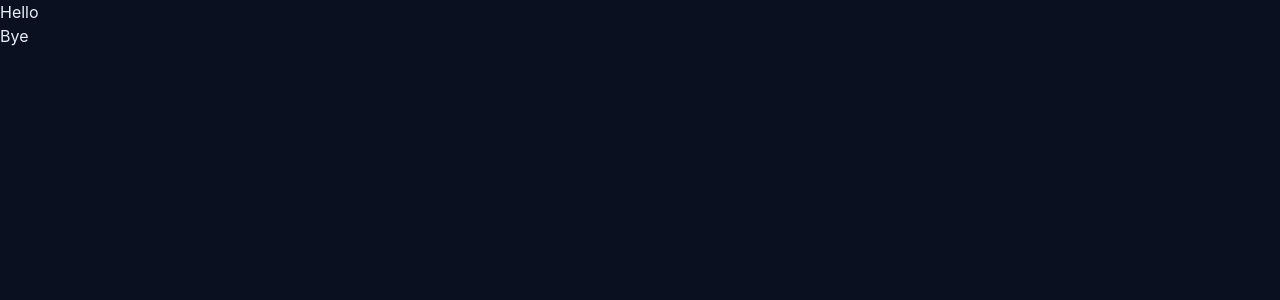
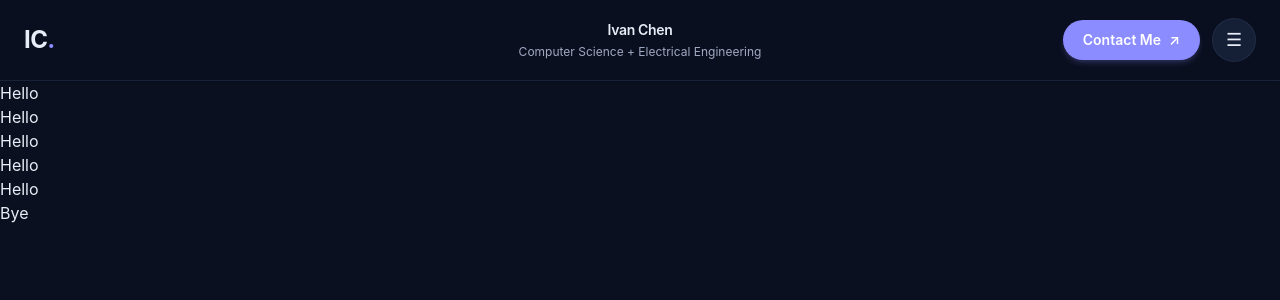
Before and after one commit to CowchPotatoe/Portfolio, a React (Vite) app: page / in a window 1280 px wide. Shown: the top 300 px of the page. Built offline with nearby package versions, Linux system fonts and the light colour scheme.

Commit message:
Navbar update

```diff
--- a/src/App.jsx
+++ b/src/App.jsx
@@ -1,4 +1,9 @@
 import { Navbar } from "@/components/layout/Navbar";
+import { Hero } from "@/sections/Hero";
+import { About } from "@/sections/About";
+import { Projects } from "@/sections/Projects";
+import { Experience } from "@/sections/Experience";
+import { Contact } from "@/sections/Contact";
 import { Footer } from "@/components//layout/Footer";
 
 function App() {
@@ -6,7 +11,11 @@ function App() {
     <div className="min-h-screen overflow-x-hidden">
       <Navbar />
       <main>
-
+        <Hero />
+        <About />
+        <Projects />
+        <Experience />
+        <Contact />
       </main>
       <Footer />
     </div>
--- a/src/components/Button.jsx
+++ b/src/components/Button.jsx
@@ -0,0 +1,42 @@
+export const Button = ({
+  children,
+  size = "default",
+  variant = "primary",
+  className = "",
+  ...props
+}) => {
+
+  // Styles every button shares
+  const baseClasses =
+    "rounded-full font-medium transition-colors duration-200 " +
+    "focus-visible:outline-none focus-visible:ring-2 focus-visible:ring-primary " +
+    "disabled:opacity-50 disabled:cursor-not-allowed";
+
+  // Controls the button's size
+  const sizeClasses = {
+    sm: "px-4 py-2 text-sm",
+    default: "px-6 py-3 text-base",
+    lg: "px-8 py-4 text-lg",
+  };
+
+  // Controls the button's appearance
+  const variantClasses = {
+    primary:
+      "bg-primary text-primary-foreground hover:bg-primary/90",
+
+    secondary:
+      "bg-surface text-foreground hover:bg-surface/80",
+
+    outline:
+      "border border-primary text-foreground hover:bg-primary/10",
+  };
+
+  return (
+    <button
+      className={`${baseClasses} ${sizeClasses[size]} ${variantClasses[variant]} ${className}`}
+      {...props}
+    >
+      {children}
+    </button>
+  );
+};
--- a/src/components/layout/Navbar.jsx
+++ b/src/components/layout/Navbar.jsx
@@ -1,5 +1,85 @@
+import { useState } from "react";
+
+const navLinks = [
+  { href: "#about", label: "About" },
+  { href: "#projects", label: "Projects" },
+  { href: "#experience", label: "Experience" },
+];
+
 export const Navbar = () => {
-    return (
-        <header>Hello</header>
-    );
-}
+  const [isMenuOpen, setIsMenuOpen] = useState(false);
+
+  return (
+    <header
+      id="top"
+      className="sticky top-0 z-50 border-b border-border/50 bg-background/85 backdrop-blur-xl shadow-sm"
+    >
+      <nav className="relative container mx-auto flex h-20 items-center justify-between px-6">
+
+        {/* Logo */}
+        <a
+          href="#top"
+          className="text-2xl font-bold tracking-tight transition-colors hover:text-primary"
+        >
+          IC<span className="text-primary">.</span>
+        </a>
+
+        {/* Center tagline: visible on larger screens */}
+        <div className="absolute left-1/2 hidden -translate-x-1/2 text-center lg:block">
+          <p className="text-sm font-semibold tracking-tight">
+            Ivan Chen
+          </p>
+          <p className="mt-1 text-xs text-muted-foreground">
+            Computer Science + Electrical Engineering
+          </p>
+        </div>
+
+        {/* Contact button and menu */}
+        <div className="ml-auto flex items-center gap-3">
+          <a
+            href="#contact"
+            className="inline-flex items-center gap-2 rounded-full bg-primary px-5 py-2.5 text-sm font-semibold text-primary-foreground shadow-md shadow-primary/20 transition-all duration-200 hover:-translate-y-0.5 hover:shadow-lg hover:shadow-primary/30 focus-visible:outline-none focus-visible:ring-2 focus-visible:ring-primary focus-visible:ring-offset-2"
+          >
+            Contact Me
+            <span aria-hidden="true">↗</span>
+          </a>
+
+          {/* Hamburger menu */}
+          <button
+            type="button"
+            onClick={() => setIsMenuOpen(!isMenuOpen)}
+            aria-label={isMenuOpen ? "Close menu" : "Open menu"}
+            aria-expanded={isMenuOpen}
+            aria-controls="navbar-menu"
+            className="flex h-11 w-11 items-center justify-center rounded-full border border-border/60 bg-surface text-lg transition-colors hover:border-primary/50 hover:bg-primary/10 focus-visible:outline-none focus-visible:ring-2 focus-visible:ring-primary"
+          >
+            {isMenuOpen ? "×" : "☰"}
+          </button>
+        </div>
+
+        {/* Dropdown links */}
+        {isMenuOpen && (
+          <div
+            id="navbar-menu"
+            className="absolute right-6 top-full mt-3 w-52 rounded-2xl border border-border/60 bg-background p-2 shadow-xl"
+          >
+            <p className="px-3 py-2 text-xs font-semibold uppercase tracking-wider text-muted-foreground">
+              Explore
+            </p>
+
+            {navLinks.map((link) => (
+              <a
+                key={link.href}
+                href={link.href}
+                onClick={() => setIsMenuOpen(false)}
+                className="block rounded-xl px-3 py-3 text-sm text-muted-foreground transition-colors hover:bg-surface hover:text-foreground"
+              >
+                {link.label}
+              </a>
+            ))}
+          </div>
+        )}
+      </nav>
+    </header>
+  );
+};
--- a/src/index.css
+++ b/src/index.css
@@ -39,3 +39,28 @@
     font-family: "Playfair Display", serif;
   }
 }
+
+@layer components {
+  .glass {
+    background-color: color-mix(in srgb, var(--color-surface) 50%, transparent);
+    backdrop-filter: blur(16px);
+    border: 1px solid color-mix(in srgb, var(--color-border) 50%, transparent);
+  }
+
+  .glass-strong {
+    background-color: color-mix(in srgb, var(--color-surface) 80%, transparent);
+    backdrop-filter: blur(24px);
+    border: 1px solid color-mix(in srgb, var(--color-border) 60%, transparent);
+  }
+
+  .glow-text {
+    text-shadow: 0 0 30px
+      color-mix(in srgb, var(--color-primary) 50%, transparent);
+  }
+
+  .glow-border {
+    box-shadow: 0 0 20px
+        color-mix(in srgb, var(--color-primary) 20%, transparent),
+      inset 0 0 20px color-mix(in srgb, var(--color-primary) 5%, transparent);
+  }
+}
--- a/src/sections/Hero.jsx
+++ b/src/sections/Hero.jsx
@@ -1,5 +1,5 @@
-export const Navbar = () => {
+export const Hero = () => {
     return (
-        <header>Hello</header>
+        <section>Hello</section>
     );
 }
```
